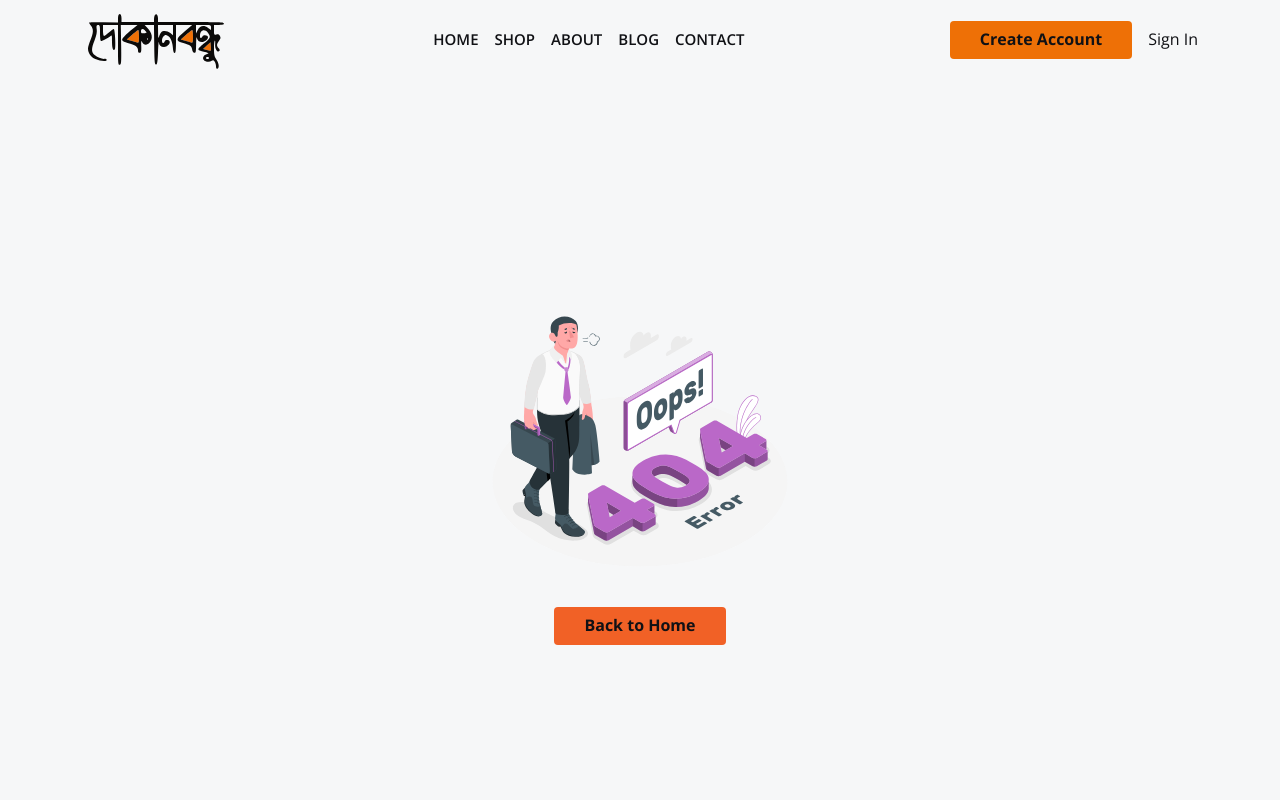
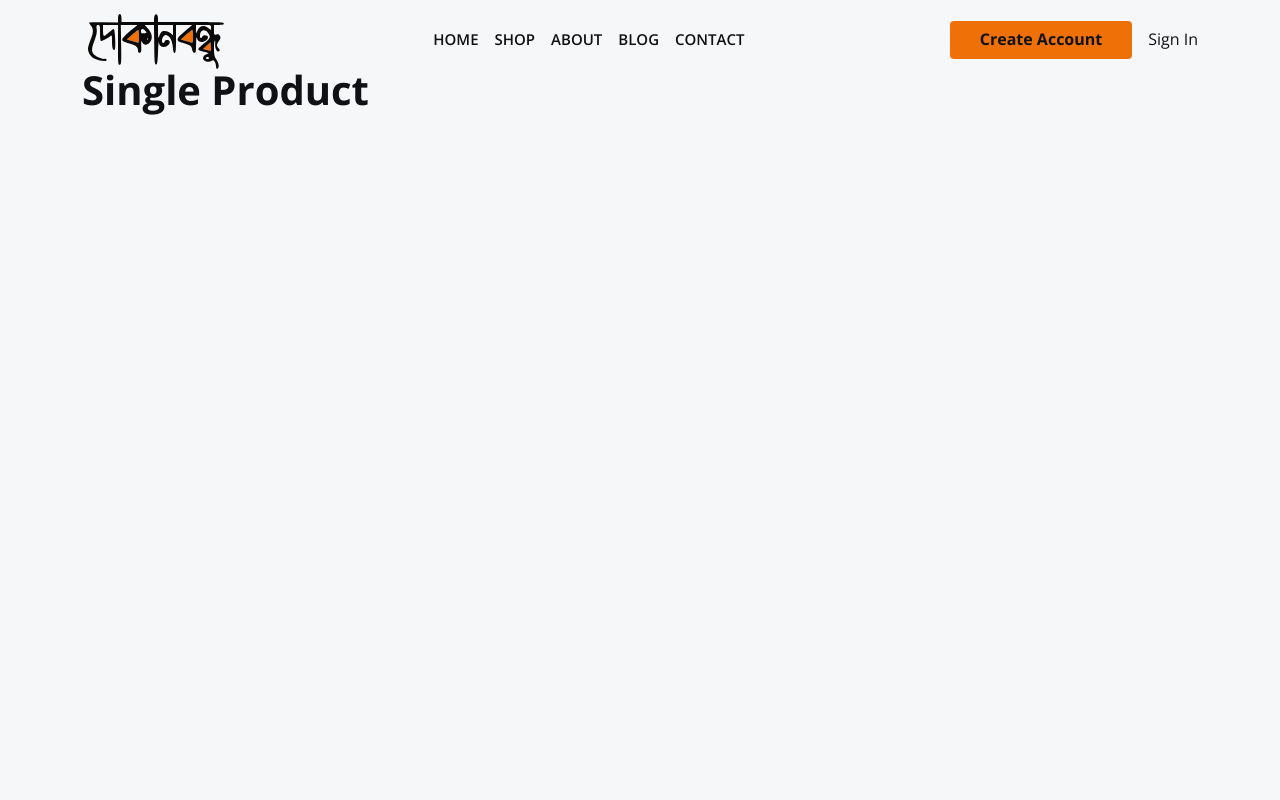
Before and after one commit to it27427/dokanbondhu-ecommerce, a React (Vite) app: page /shop/1 in a window 1280 px wide. Shown: the top 800 px of the page. Built offline with nearby package versions, Linux system fonts and the light colour scheme.

Commit message:
product-details page created and registered with path

```diff
--- a/src/App.jsx
+++ b/src/App.jsx
@@ -11,6 +11,7 @@ import AboutPage from '@/pages/About';
 import BlogPage from '@/pages/Blog';
 import ContactPage from '@/pages/Contact';
 import ShopPage from '@/pages/Shop';
+import ProductDetails from '@/pages/ProductDetails';
 /* ERROR-PAGE */
 import NotFoundPage from '@/pages/Error';
 
@@ -29,6 +30,7 @@ const App = () => {
         <Route path='/blog' element={<BlogPage />} />
         <Route path='/contact' element={<ContactPage />} />
         <Route path='/shop' element={<ShopPage />} />
+        <Route path='/shop/:id' element={<ProductDetails />} />
 
         {/* NOT-FOUND PAGE */}
         <Route path='/*' element={<NotFoundPage />} />
--- /dev/null
+++ b/src/components/shop/SingleProduct.jsx
@@ -0,0 +1,13 @@
+import { useState } from 'react';
+
+const SingleProduct = () => {
+  return (
+    <section>
+      <div className='container'>
+        <h2>Single Product</h2>
+      </div>
+    </section>
+  );
+};
+
+export default SingleProduct;
--- /dev/null
+++ b/src/pages/ProductDetails.jsx
@@ -0,0 +1,11 @@
+import SingleProduct from '@/components/shop/SingleProduct';
+
+const ProductDetails = () => {
+  return (
+    <main className='main-section'>
+      <SingleProduct />
+    </main>
+  );
+};
+
+export default ProductDetails;
```
